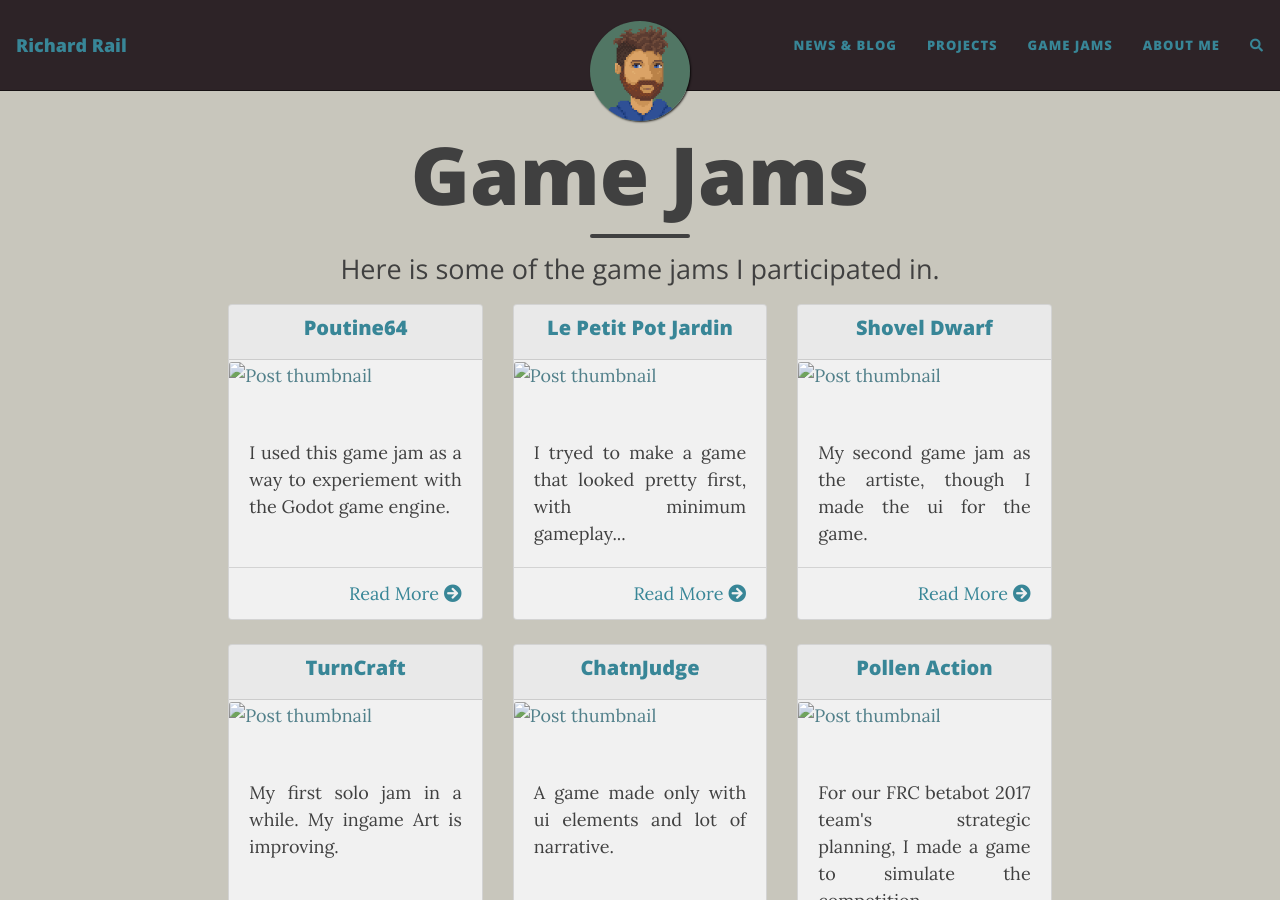
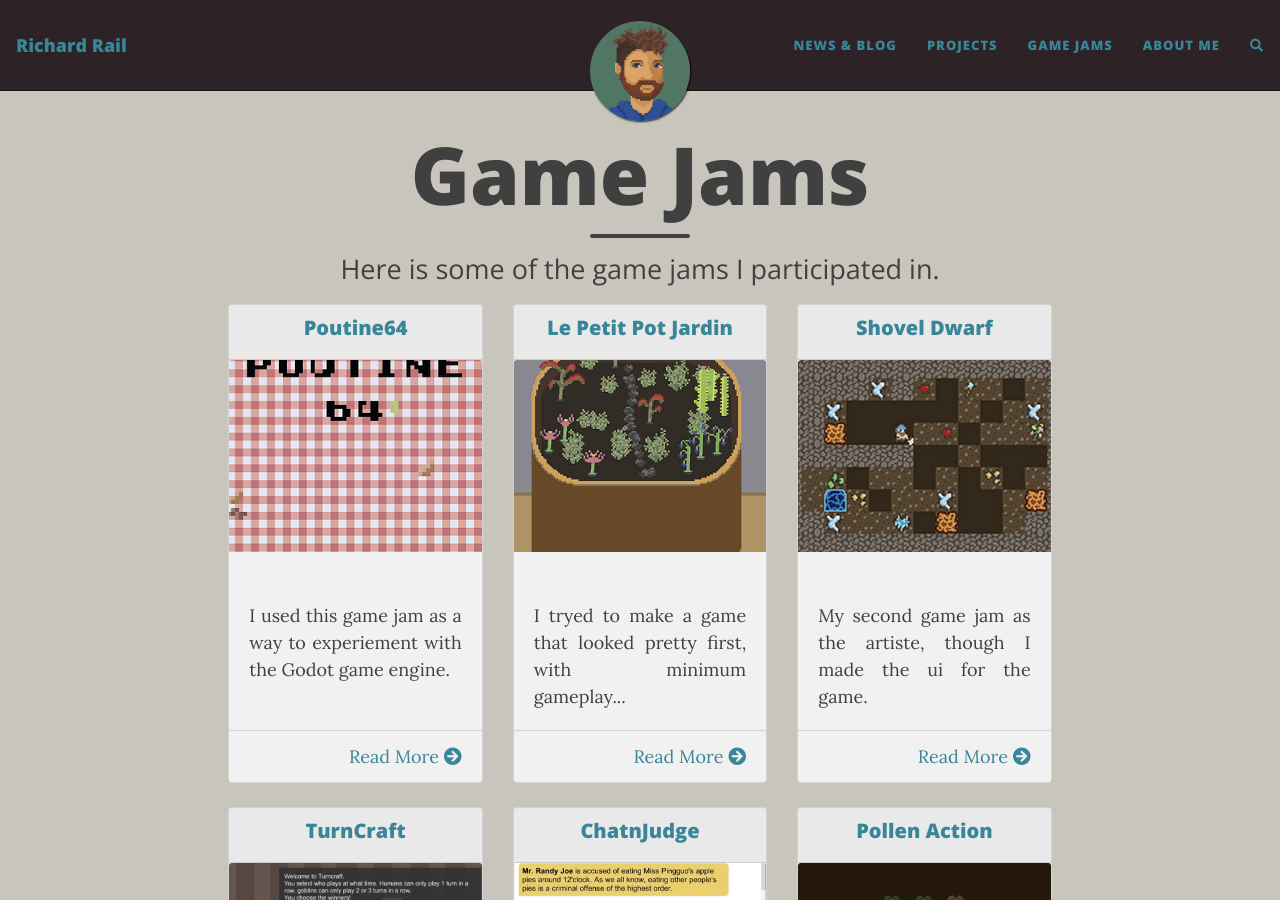
Before and after one commit to Dracir/Dracir.github.io, a Jekyll site: the page built from gamejams.html, in a window 1280 px wide and 900 px high. Built offline with Jekyll 4.4.1, drawn with Linux system fonts in a browser that asks for light colours; nearby versions of some CDN libraries; comment, search, counter and statistics services are not loaded.

Commit message:
fixed main game jam page thumbnails

```diff
--- a/_layouts/gamejams-list.html
+++ b/_layouts/gamejams-list.html
@@ -7,7 +7,7 @@ layout: page
 
 <div class="row">
 	{% for game in gamejams reversed %}
-		{% assign thumbnailURL = "gamejams/img/" | absolute_url | append: game.thumbnail-img %}
+		{% assign thumbnailURL = game.thumbnail-img| absolute_url %}
 		{% include card.html
 			title=game.title url=game.url thumbnail=thumbnailURL description=game.shortdescription
 		%}
```
Also changed, not shown: 1 other file.
